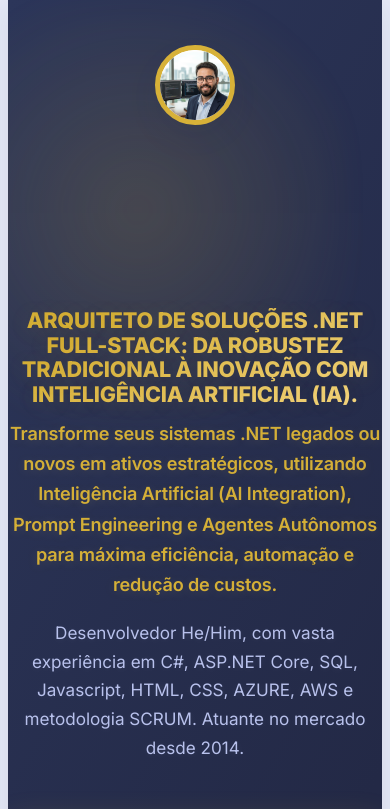
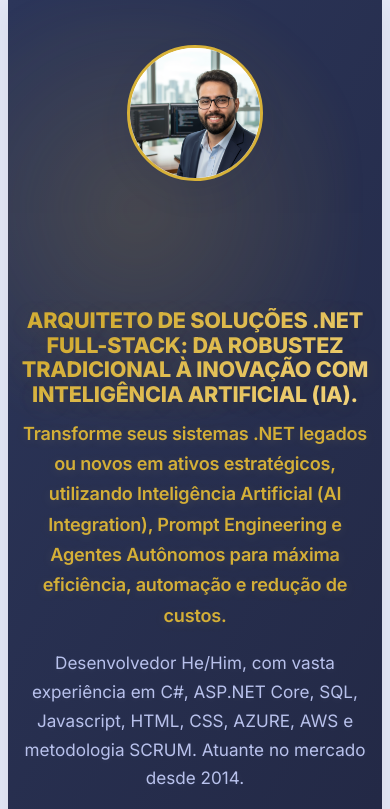
Before and after one commit to guialiveira/guialiveira.github.io, a plain HTML site: page index.html in a window 390 px wide. Shown: the top 809 px of the page. Drawn offline with Linux system fonts and the light colour scheme.

Commit message:
ajuste para mobile

```diff
--- a/index.html
+++ b/index.html
@@ -56,7 +56,8 @@
       gap: 2.7rem;
       background: var(--gradient);
       color: var(--white);
-      padding: 5.2rem 0 3.1rem 0; /* padding-top aumentado */
+      /* padding vertical original + padding horizontal fluido para a sessão */
+      padding: 5.2rem clamp(0.6rem, 1.2vw, 1.2rem) 3.1rem clamp(0.6rem, 1.2vw, 1.2rem);
       border-radius: 0 0 var(--radius) var(--radius);
       box-shadow: var(--shadow);
       position: relative;
@@ -90,11 +91,12 @@
       z-index: 1;
     }
     .hero-photo img {
-      width: 175px;
-      height: 175px;
+      /* sizing fluido: mínimo 120px, máximo 175px, escala conforme a viewport */
+      width: clamp(130px, 14vw, 185px);
+      aspect-ratio: 1 / 1; /* garante que a imagem continue quadrada */
       object-fit: cover;
       border-radius: 50%;
-      border: 5px solid var(--gold);
+      border: clamp(2px, 0.8vw, 5px) solid var(--gold);
       box-shadow: 0 12px 38px #2329461a;
       background: #fff;
       transition: transform .29s cubic-bezier(.2,.8,.2,1), box-shadow .29s;
@@ -303,8 +305,9 @@
     }
     /* Responsividade */
     @media (max-width: 750px) {
-      .hero { flex-direction: column; text-align: center; padding: 2.8rem 0 2rem 0; }
-      .hero-photo img { width: 108px; height: 108px; }
+      /* Manter padding horizontal fluido também em telas menores (antes era sobrescrito com 0) */
+      .hero { flex-direction: column; text-align: center; padding: 2.8rem clamp(0.6rem, 1.2vw, 1.2rem) 2rem clamp(0.6rem, 1.2vw, 1.2rem); box-sizing: border-box; }
+  /* sizing agora tratado via clamp() no seletor base (.hero-photo img) */
       main { padding: 0 .5rem; }
       section { margin-bottom: 2rem; }
       .card, .accent-section, .cta-final { padding: 1rem .7rem; }
@@ -312,7 +315,7 @@
       h2 { font-size: 1.13rem !important; }
     }
     @media (max-width: 480px) {
-      .hero-photo img { width: 70px; height: 70px; }
+  /* sizing agora tratado via clamp() no seletor base (.hero-photo img) */
       .badge { font-size: .93rem; padding: .28rem .55rem;}
       .cta-btn, .cta-btn-outline { font-size: .95rem; }
       .card { padding-top:1.3rem; }
```
